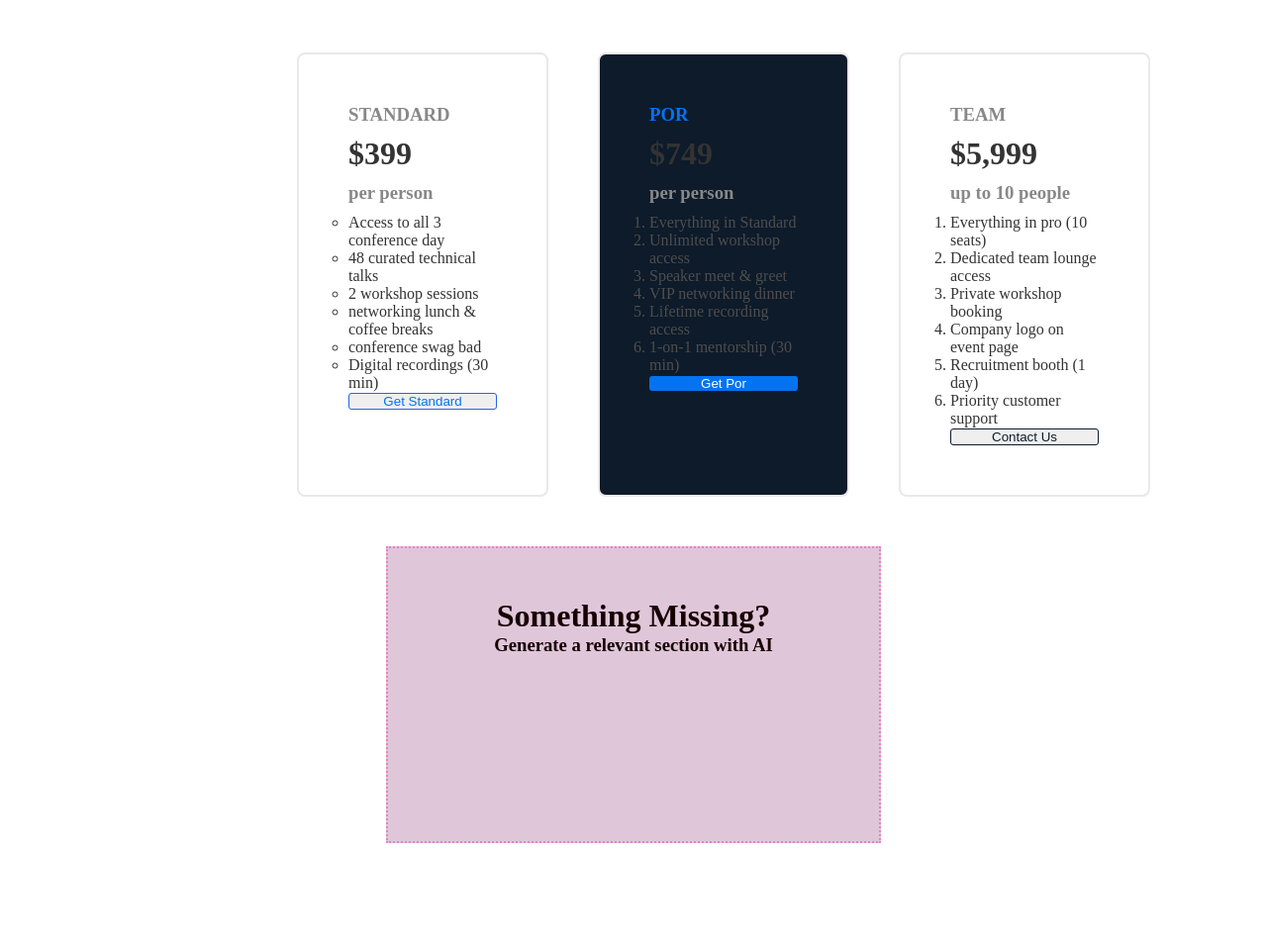
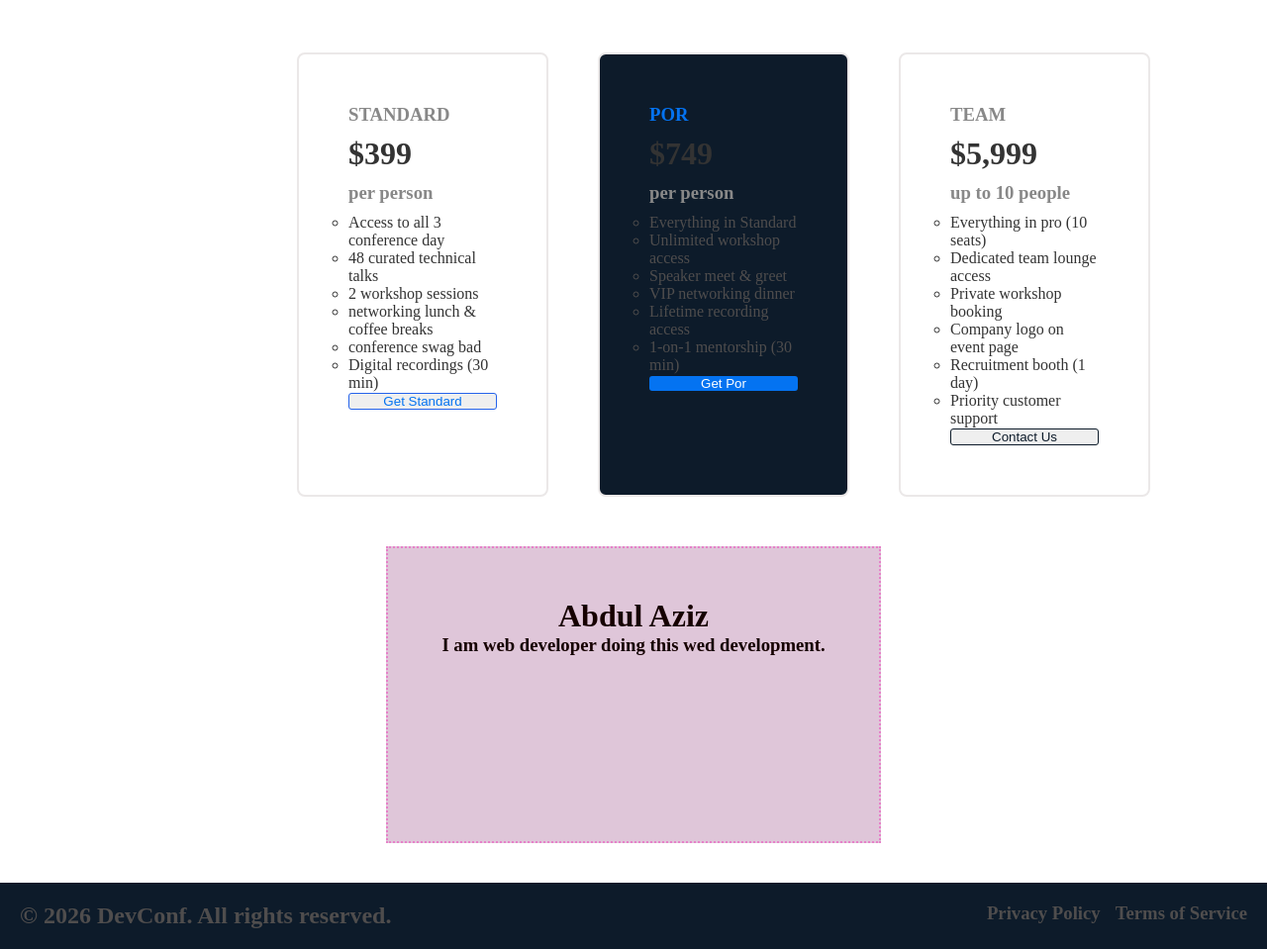
Before and after one commit to aziz017519/b14-a1, a plain HTML site: page Index.html in a window 1280 px wide. Shown: the part 1993-2952 px from the top of the page at 99% size. Before the commit the page ends 2885 px from the top, so only its background shows below. Drawn offline with Linux system fonts and the light colour scheme.

Commit message:
Add missing section card content

```diff
--- a/Index.html
+++ b/Index.html
@@ -105,7 +105,7 @@
       <h3 class="hero">POR</h3>
       <h1 class="zero">$749</h1>
       <h3 class="had">per person</h3>
-      <ol class="hold">
+      <ol class="hold dubol-list">
         <li>Everything in Standard</li>
         <li>Unlimited workshop access</li>
         <li>Speaker meet & greet</li>
@@ -120,7 +120,7 @@
       <h3 class="had">TEAM</h3>
       <h1 class="zero">$5,999</h1>
       <h3 class="had">up to 10 people</h3>
-      <ol>
+      <ol class="dubol-list">
         <li>Everything in pro (10 seats)</li>
         <li>Dedicated team lounge access</li>
         <li>Private workshop booking</li>
@@ -133,10 +133,18 @@
   </div>
 
   <div class="card1">
-    <h1>Something Missing?</h1>
-    <h3>Generate a relevant section with AI</h3>
+    <h1>Abdul Aziz</h1>
+    <h3><p>I am web developer doing this wed development.</p></h3>
   </div>
-
+   <footer class="footer">
+    <div class="footer-container">
+      <h2>© 2026 DevConf. All rights reserved.</h2>
+     <div class="footer-links">
+      <h3>Privacy Policy</h3>
+      <h3>Terms of Service</h3>
+     </div>
+    </div>
+   </footer>
 </body>
 
 </html>
--- a/style.css
+++ b/style.css
@@ -175,3 +175,17 @@
  color: rgb(22, 1, 1);
  background-color:rgb(223, 198, 217) ;
 }
+.footer{
+  background-color: #0D1B2A;
+  color: #4f4d4d;
+  padding: 20px;
+}
+.footer-container{
+  display: flex;
+  justify-content: space-between;
+
+}
+.footer-links{
+  display: flex;
+  gap: 15px;
+}
```
